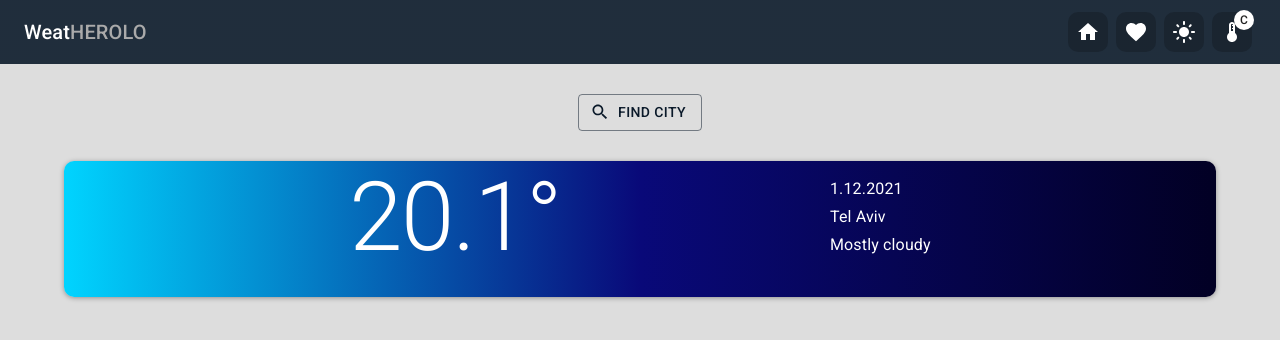
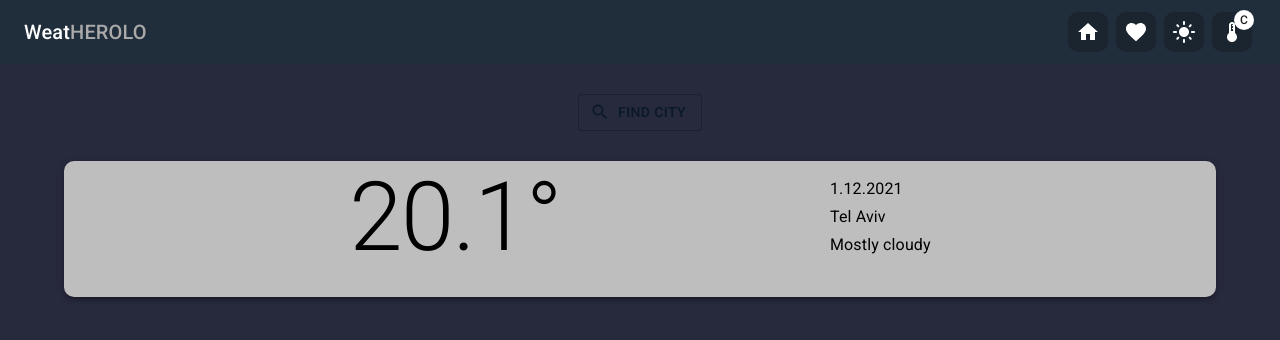
Before and after one commit to OriAfiasDev/Ori-Afias-29-11-2021, a React (Create React App) app: page / in a window 1280 px wide. Shown: the top 340 px of the page. Built offline with nearby package versions, Linux system fonts and the light colour scheme; no server answers.

Commit message:
removed gradient and some minor ui stuff

```diff
--- a/src/Providers/MuiTheme.tsx
+++ b/src/Providers/MuiTheme.tsx
@@ -10,21 +10,21 @@ export const ThemeProvider: React.FC = ({ children }) => {
 		dark: createTheme({
 			palette: {
 				mode: 'dark',
-				primary: { main: '#0a1929' },
+				primary: { main: '#0a1929', light: '#bbb' },
 				secondary: { main: '#fff' },
 				success: { main: '#2bb032' },
 				background: {
 					default: '#27293d',
 					paper: '#0a1929',
 				},
-				text: { primary: '#fff', secondary: '#aaa'}
+				text: { primary: '#000', secondary: '#aaa' },
 			},
 		}),
 
 		light: createTheme({
 			palette: {
 				mode: 'light',
-				primary: { main: '#edc210' },
+				primary: { main: '#edc210', light: '#0a1929' },
 				secondary: { main: '#001e3c' },
 				success: { main: '#2bb032' },
 				background: {
--- a/src/components/CurrentWeatherCard/index.tsx
+++ b/src/components/CurrentWeatherCard/index.tsx
@@ -23,7 +23,7 @@ export const CurrentWeatherCard: React.FC = () => {
 	return (
 		currentWeather && (
 			<Container>
-				<Expandable background={getGradientByWeather(Math.round(Math.random()) ? 'cold' : 'hot')}
+				<Expandable
 					beforeCollapse={
 						<Row>
 							<Typography variant='h1'>{currentWeather.Temperature[degrees === 'C' ? 'Metric' : 'Imperial'].Value}°</Typography>
--- a/src/components/shared/Expandable/Expandable.styled.tsx
+++ b/src/components/shared/Expandable/Expandable.styled.tsx
@@ -1,7 +1,7 @@
 import { Card, CardActions, CardContent, IconButton, IconButtonProps } from '@mui/material';
 import { styled } from '@mui/system';
 
-export const Container = styled(Card)({ borderRadius: 10, boxShadow: 'rgba(0, 0, 0, 0.35) 0px 1px 5px' });
+export const Container = styled(Card)({ borderRadius: 10 });
 
 export const Content = styled(CardContent)({ paddingTop: 0, paddingBottom: 0, marginTop: 0, marginBottom: 0 });
 
--- a/src/components/shared/Expandable/index.tsx
+++ b/src/components/shared/Expandable/index.tsx
@@ -7,16 +7,15 @@ interface Props {
 	beforeCollapse?: React.ReactNode;
 	insideCollapse?: React.ReactNode;
 	defaultClosed?: boolean;
-	background: string;
 }
 
-export const Expandable: React.FC<Props> = ({ beforeCollapse, insideCollapse, defaultClosed,background }) => {
+export const Expandable: React.FC<Props> = ({ beforeCollapse, insideCollapse, defaultClosed }) => {
 	const [open, setOpen] = useState(!defaultClosed);
 
 	const toggleOpen = () => setOpen(cur => !cur);
 
 	return (
-		<Container sx={{ background }}>
+		<Container sx={{ backgroundColor: 'primary.light', boxShadow: 3 }}>
 			<Content>
 				{beforeCollapse}
 				<Collapse in={open} timeout='auto'>
--- a/src/screens/HomeScreen/HomeScreen.styled.tsx
+++ b/src/screens/HomeScreen/HomeScreen.styled.tsx
@@ -1,5 +1,5 @@
 import { styled } from '@mui/system';
 
-export const ScreenContainer = styled('div')({ flex: 1, backgroundColor: '#ddd', height: '100vh' });
+export const ScreenContainer = styled('div')({ flex: 1, height: '100vh' });
 
 export const ContentContainer = styled('div')({ display: 'flex', justifyContent: 'center', alignItems: 'center', paddingTop: 30 });
--- a/src/screens/HomeScreen/index.tsx
+++ b/src/screens/HomeScreen/index.tsx
@@ -6,7 +6,7 @@ import { ScreenContainer, ContentContainer } from './HomeScreen.styled';
 export const HomeScreen: React.FC = () => {
 	const [searchTerm, setSearchTerm] = useState('');
 	return (
-		<ScreenContainer>
+		<ScreenContainer sx={{ bgcolor: 'background.default' }}>
 			<ContentContainer>
 				<SearchBar searchTerm={searchTerm} setSearchTerm={setSearchTerm} />
 			</ContentContainer>
--- a/src/utils/gradient.ts
+++ b/src/utils/gradient.ts
@@ -1,8 +1,8 @@
 export const getGradientByWeather = (variant: 'hot' | 'cold') => {
 	const colors = {
-		hot: ['#ffd500', '#ffb300', '#ff4d00'],
+		hot: ['#fff', '#fff', '#fbf3e8'],
 		cold: ['#00d4ff', '#090979', '#020024'],
 	};
 
-	return `linear-gradient(90deg, ${colors[variant][0]} 0%, ${colors[variant][1]} 50%, ${colors[variant][2]} 100%)`;
+	return `linear-gradient(90deg, ${colors[variant][0]} 0%, ${colors[variant][1]} 75%, ${colors[variant][2]} 100%)`;
 };
```
Lines whose indentation alone changed are shown as unchanged.
